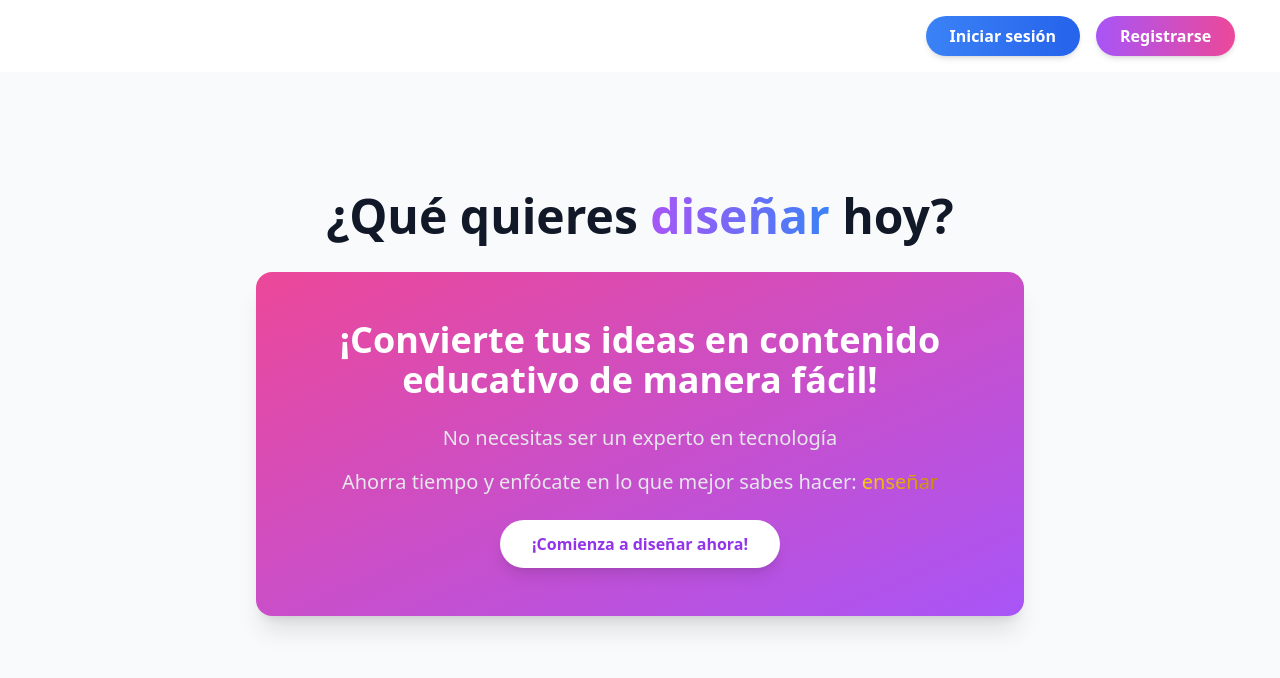
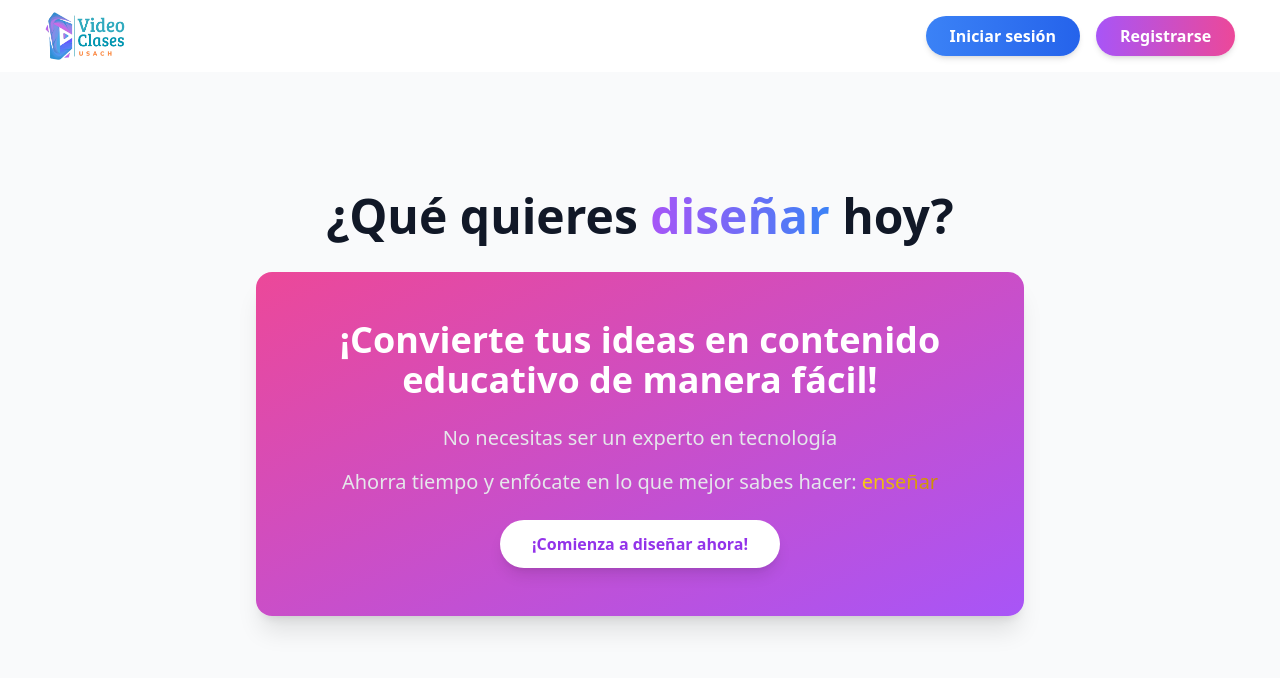
Before and after one commit to FranciscaCMG/mern-tesis, a React (Vite) app in the folder frontend/: page / in a window 1280 px wide. Shown: the top 678 px of the page. Built offline with nearby package versions, Linux system fonts and the light colour scheme.

Commit message:
ADD, se agrega logo a la pagina inicial

```diff
--- a/frontend/src/pages/Index.jsx
+++ b/frontend/src/pages/Index.jsx
@@ -2,6 +2,8 @@ import React, { useState } from 'react';
 import { IoMdClose } from 'react-icons/io';
 import api from '../utils/api';
 import toast from 'react-hot-toast';
+import { Link, useNavigate } from "react-router-dom";
+import videoLogo from "/Logo2.png";
 
 
 const Index = () => {
@@ -58,8 +60,7 @@ const Index = () => {
         <div className="bg-[#ffffff] min-h-screen w-full">
             {/* Modal flotante */}
             <div
-                className={`fixed inset-0 ${
-                    show ? "visible opacity-100" : "invisible opacity-0"
+                className={`fixed inset-0 ${show ? "visible opacity-100" : "invisible opacity-0"
                     } transition-opacity duration-500 flex justify-center items-center bg-black bg-opacity-50 backdrop-blur-sm z-50`}
             >
                 <div className="w-full max-w-lg bg-white rounded-2xl shadow-lg p-8 relative">
@@ -115,8 +116,7 @@ const Index = () => {
                             <button
                                 type="submit"
                                 disabled={loader}
-                                className={`w-full py-2 px-4 text-white rounded-lg shadow-md ${
-                                    loader
+                                className={`w-full py-2 px-4 text-white rounded-lg shadow-md ${loader
                                     ? "bg-purple-300 cursor-not-allowed"
                                     : "bg-gradient-to-r from-purple-500 to-purple-600 hover:from-purple-600 hover:to-purple-700"
                                     } transition-all duration-300`}
@@ -180,8 +180,7 @@ const Index = () => {
                             <button
                                 type="submit"
                                 disabled={loader}
-                                className={`w-full py-2 px-4 text-white rounded-lg shadow-md ${
-                                    loader
+                                className={`w-full py-2 px-4 text-white rounded-lg shadow-md ${loader
                                     ? "bg-purple-300 cursor-not-allowed"
                                     : "bg-gradient-to-r from-purple-500 to-purple-600 hover:from-purple-600 hover:to-purple-700"
                                     } transition-all duration-300`}
@@ -205,7 +204,11 @@ const Index = () => {
             {/* Barra de navegación */}
             <div className="bg-[#ffffff] shadow-md">
                 <div className="w-[93%] m-auto py-3 flex justify-between items-center">
-                    <div className="w-[80px] h-[48px]"></div>
+                    <div className="w-[80px] h-[48px]">
+                        {/* Logo */}
+                        <img className="w-full h-full" src={videoLogo} alt="imagen Logo" />
+
+                    </div>
                     <div className="flex gap-4">
                         <button
                             onClick={() => {
--- a/frontend/src/pages/Layout.jsx
+++ b/frontend/src/pages/Layout.jsx
@@ -60,9 +60,9 @@ const Layout = () => {
                 <div className="w-[93%] m-auto py-3">
                     <div className="flex justify-between items-center">
                         {/* Logo */}
-                        <div className="w-[80px] h-[48px]">
-                            <img className="w-full h-full" src={videoLogo} alt="Videoclases logo" />
-                        </div>
+                        <Link className="w-[80px] h-[48px]" to="/">
+                            <img className="w-full h-full" src={videoLogo} alt="imagen Logo" />
+                        </Link>
 
                         {/* Botones y menú de usuario */}
                         <div className="flex gap-4 justify-center items-center relative">
@@ -86,8 +86,7 @@ const Layout = () => {
 
                             {/* Menú desplegable */}
                             <div
-                                className={`absolute top-[60px] right-0 w-[350px] bg-[#ffffff] p-4 rounded-xl border border-gray-300 shadow-lg transform transition-all duration-500 ${
-                                    showUserMenu
+                                className={`absolute top-[60px] right-0 w-[350px] bg-[#ffffff] p-4 rounded-xl border border-gray-300 shadow-lg transform transition-all duration-500 ${showUserMenu
                                         ? "visible opacity-100 translate-y-0"
                                         : "invisible opacity-0 -translate-y-5"
                                     }`}
@@ -116,7 +115,7 @@ const Layout = () => {
                                         onClick={logout}
                                         className="p-2 hover:bg-[#f8f8f8] rounded-md cursor-pointer"
                                     >
-                                        <span>Logout</span>
+                                        <span>Cerrar sesión</span>
                                     </li>
                                 </ul>
                             </div>
@@ -150,8 +149,7 @@ const Layout = () => {
                         <li>
                             <Link
                                 to="/"
-                                className={`flex items-center gap-3 px-4 py-3 rounded-lg ${
-                                    pathname === "/" ? "bg-[#e0e0e0]" : "hover:bg-[#f3f3f3]"
+                                className={`flex items-center gap-3 px-4 py-3 rounded-lg ${pathname === "/" ? "bg-[#e0e0e0]" : "hover:bg-[#f3f3f3]"
                                     }`}
                             >
                                 <FaHome className="text-xl" />
@@ -161,8 +159,7 @@ const Layout = () => {
                         <li>
                             <Link
                                 to="/projects"
-                                className={`flex items-center gap-3 px-4 py-3 rounded-lg ${
-                                    pathname === "/projects" ? "bg-[#e0e0e0]" : "hover:bg-[#f3f3f3]"
+                                className={`flex items-center gap-3 px-4 py-3 rounded-lg ${pathname === "/projects" ? "bg-[#e0e0e0]" : "hover:bg-[#f3f3f3]"
                                     }`}
                             >
                                 <BsFolder className="text-xl" />
@@ -172,8 +169,7 @@ const Layout = () => {
                         <li>
                             <Link
                                 to="/templates"
-                                className={`flex items-center gap-3 px-4 py-3 rounded-lg ${
-                                    pathname === "/templates" ? "bg-[#e0e0e0]" : "hover:bg-[#f3f3f3]"
+                                className={`flex items-center gap-3 px-4 py-3 rounded-lg ${pathname === "/templates" ? "bg-[#e0e0e0]" : "hover:bg-[#f3f3f3]"
                                     }`}
                             >
                                 <BsGrid1X2 className="text-xl" />
```
Lines whose indentation alone changed are shown as unchanged.
